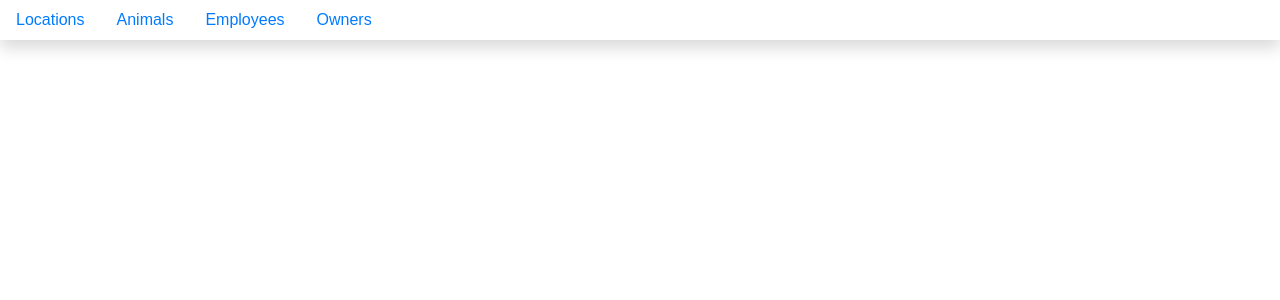
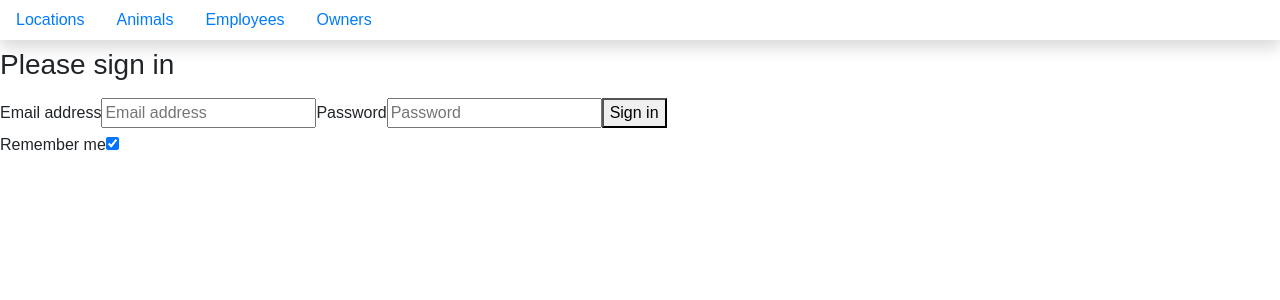
Before and after one commit to KHardt/REACT_STUFF, a React (Create React App) app in the folder new_react_app/: page /login in a window 1280 px wide. Shown: the top 300 px of the page. Built offline with nearby package versions, Linux system fonts and the light colour scheme; no server answers.

Commit message:
edit working right I think

```diff
--- a/new_react_app/src/components/ApplicationView.js
+++ b/new_react_app/src/components/ApplicationView.js
@@ -1,4 +1,4 @@
-import { Route } from 'react-router-dom'
+import { Route, Redirect } from 'react-router-dom'
 import React, { Component } from "react"
 import AnimalList from './animals/AnimalList'
 import LocationList from './LocationList/locationNorth'
@@ -11,6 +11,7 @@ import OwnerDetail from './owners/OwnersDetail'
 import AnimalForm from './animals/AnimalForm'
 import OwnerForm from './owners/OwnerForm'
 import AnimalEdit from './animals/AnimalEdit'
+import Login from './Login'
 import "./ApplicationView.css"
 import EmployeeForm from './employee/EmployeeForm';
 
@@ -26,6 +27,10 @@ class ApplicationViews extends Component {
             owners: []
             // }
     }
+
+    isAuthenticated = () => localStorage.getItem("credentials") !== null
+
+
 
 
     componentDidMount() {
@@ -142,8 +147,13 @@ class ApplicationViews extends Component {
                     <Route exact path="/" render={(props) => {
                         return <LocationList locations={this.state.locations} />
                     }} />
-                    <Route exact path="/employees" render={(props) => {
-                        return <EmployeeList {...props} deleteEmployee={this.deleteEmployee} employees={this.state.employees} />
+                    <Route exact path="/employees" render={props => {
+                    if (this.isAuthenticated()) {
+                    return <EmployeeList deleteEmployee={this.deleteEmployee}
+                             employees={this.state.employees} />
+                     } else {
+                    return <Redirect to="/login" />
+                        }
                     }} />
                     <Route exact path="/owners" render={(props) => {
                         return <OwnerList {...props} deleteOwner={this.deleteOwner} owners={this.state.owners} />
@@ -187,6 +197,7 @@ class ApplicationViews extends Component {
                     addOwner={this.addOwner}
                     owners={this.state.owners} />
                     }} />
+                    <Route path="/login" component={Login} />
 
                 </div>
             </React.Fragment>
@@ -238,4 +249,8 @@ export default ApplicationViews
                 owners: owners
             }))
     }
+
+    <Route exact path="/employees" render={(props) => {
+                        return <EmployeeList {...props} deleteEmployee={this.deleteEmployee} employees={this.state.employees} />
+                    }} />
 */
--- /dev/null
+++ b/new_react_app/src/components/Login.js
@@ -0,0 +1,65 @@
+import React, { Component } from "react"
+
+
+export default class Login extends Component {
+
+    // Set initial state
+    state = {
+        email: "",
+        password: ""
+    }
+
+    // Update state whenever an input field is edited
+    handleFieldChange = (evt) => {
+        const stateToChange = {}
+        stateToChange[evt.target.id] = evt.target.value
+        this.setState(stateToChange)
+    }
+
+    // Simplistic handler for login submit
+    handleLogin = (e) => {
+        e.preventDefault()
+
+        /*
+            For now, just store the email and password that
+            the customer enters into local storage.
+        */
+        localStorage.setItem(
+            "credentials",
+            JSON.stringify({
+                email: this.state.email,
+                password: this.state.password
+            })
+        )
+    }
+
+    render() {
+        return (
+            <form onSubmit={this.handleLogin}>
+                <h1 className="h3 mb-3 font-weight-normal">Please sign in</h1>
+                <label htmlFor="inputEmail">
+                    Email address
+                </label>
+                <input onChange={this.handleFieldChange} type="email"
+                       id="email"
+                       placeholder="Email address"
+                       required="" autoFocus="" />
+                <label htmlFor="inputPassword">
+                    Password
+                </label>
+                <input onChange={this.handleFieldChange} type="password"
+                       id="password"
+                       placeholder="Password"
+                       required="" />
+                <button type="submit">
+                    Sign in
+                </button>
+                <br />
+                <label htmlFor="rememberMe">
+                Remember me
+                </label>
+                <input type="checkbox" checked="checked" name="remember" />
+            </form>
+        )
+    }
+}
--- a/new_react_app/src/components/animals/Animal.css
+++ b/new_react_app/src/components/animals/Animal.css
@@ -9,7 +9,7 @@
 }
 
 .card {
-    width: 10rem;
+    width: 20em;
 }
 
 .card-title {
--- a/new_react_app/src/components/animals/AnimalDetail.js
+++ b/new_react_app/src/components/animals/AnimalDetail.js
@@ -1,6 +1,5 @@
 import React, { Component } from "react"
 import "./Animal.css"
-//import animal from "unnamed.jpg"
 
 
 export default class AnimalDetail extends Component {
@@ -27,8 +26,7 @@ export default class AnimalDetail extends Component {
                                             .then(() => this.props.history.push("/animals"))}
                             className="card-link">Delete</a>
                             <a href="#" //don't want to call function here!
-                            onClick={() =>
-                                            this.props.history.push(`/animals/edit/${animal.id}`)}
+                            onClick={() => this.props.history.push(`/animals/edit/${animal.id}`)}
                             className="card-link">Edit</a>
                     </div>
                 </div>
--- a/new_react_app/src/components/animals/AnimalEdit.js
+++ b/new_react_app/src/components/animals/AnimalEdit.js
@@ -6,18 +6,27 @@ import React, { Component } from "react"
 export default class AnimalEdit extends Component {
     // Set initial state //emplty like empty string to be blank
     state = {
-        animalName: "",
+        name: "",
         breed: "",
         employeeID: ""
     }
 
-    // Update state whenever an input field is edited
+    //Update state whenever an input field is edited
+
     handleFieldChange = evt => {
         const stateToChange = {}
         stateToChange[evt.target.id] = evt.target.value
         this.setState(stateToChange)
     }
 
+/*
+handleFieldChange = (whichOne, evt) => {
+    const updateAnimal = this.state.animal;
+    const stateToChange = whichOne
+    updateAnimal[stateToChange] = evt.target.value
+    this.setState({updateAnimal})
+ }
+*/
     /*
         Local method for validation, creating animal object, and
         invoking the function reference passed from parent component
@@ -55,7 +64,7 @@ export default class AnimalEdit extends Component {
                         <input type="text" required="true"
                                className="form-control"
                                onChange={this.handleFieldChange}
-                               id="animalName"
+                               id="name"
                                defaultValue = {this.state.name}
                                placeholder="Animal name" />
                     </div>
```
Also changed, not shown: new_react_app/api/kennel.json (+22 -5 lines).
